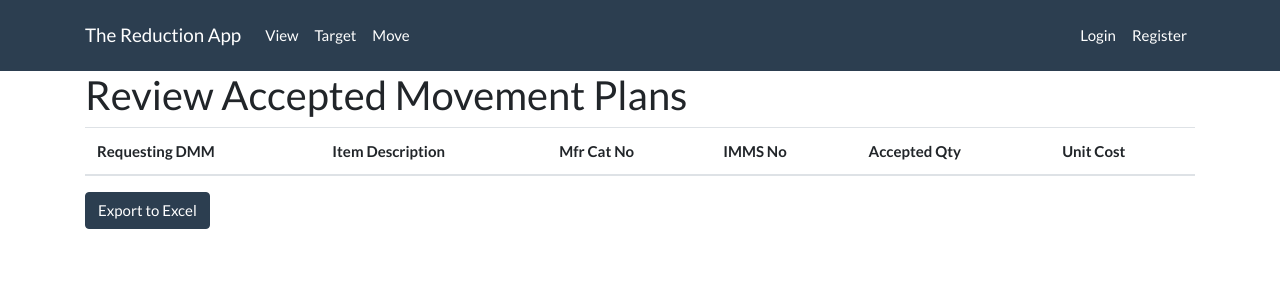
After one commit to jprice8/Inventory-Reduction-Web-App, a Django app: template act/templates/act/review_accepted.html in a window 1280 px wide. The commit adds this page. Shown: the top 300 px of the page. Run offline with Django 3.2, Linux system fonts and the light colour scheme; the template is opened without the code that fills it, so the values that code supplies are empty; some libraries are stand-ins or nearby versions.

Commit message:
partial acceptance and started export to excel.

```diff
--- /dev/null
+++ b/act/templates/act/review_accepted.html
@@ -0,0 +1,37 @@
+{% extends 'inventory/base.html' %}
+
+{% load humanize %}
+
+{% block content %}
+<section class="container">
+  <h2>Review Accepted Movement Plans</h2>
+
+  <table class="table table-hover">
+    <thead>
+      <tr scope="col">
+        <th>Requesting DMM</th>
+        <th>Item Description</th>
+        <th>Mfr Cat No</th>
+        <th>IMMS No</th>
+        <th>Accepted Qty</th>
+        <th>Unit Cost</th>
+      </tr>
+    </thead>
+
+    <tbody>
+      {% for plan in accepted_plans %}
+      <tr>
+        <td>{{ plan.dmm }}</td>
+        <td>{{ plan.item.description }}</td>
+        <td>{{ plan.item.mfr_cat_no }}</td>
+        <td>{{ plan.item.imms }}</td>
+        <td>{{ plan.accepted_qty }}</td>
+        <td>${{ plan.item.wt_avg_cost|floatformat:0|intcomma }}</td>
+      </tr>
+    {% endfor %}
+    </tbody>
+  </table>
+  <button class="btn btn-primary">Export to Excel</button>
+</section>
+
+{% endblock %}
--- a/act/urls.py
+++ b/act/urls.py
@@ -5,4 +5,6 @@ urlpatterns = [
     # act urls
     path('', views.act_page, name='act-page'),
     path('<int:pk>/resulthandler/', views.result_handler, name='result-handler'),
+    path('<int:pk>/acceptqtyhandler/', views.accept_qty_handler, name='accept-qty-handler'),
+    path('review/accepted/', views.review_accepted, name='review-accepted'),
 ]
```
Also changed, not shown: act/templates/act/act_page.html (+28 -2 lines), act/views.py (+52 -3 lines), 3 other files.
